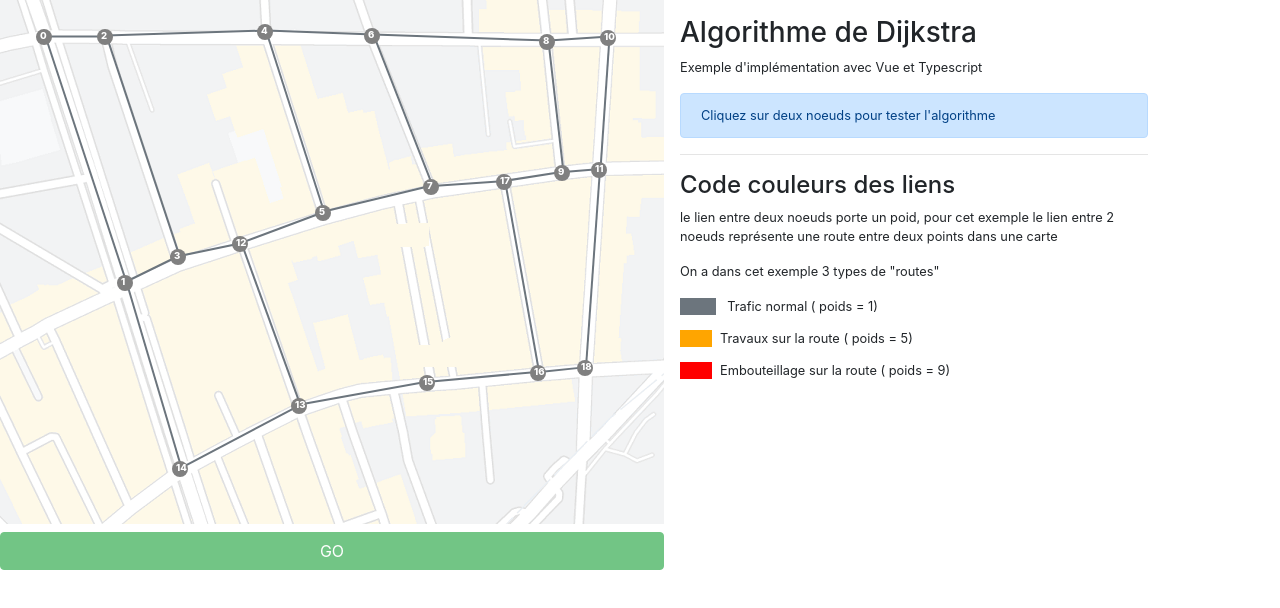
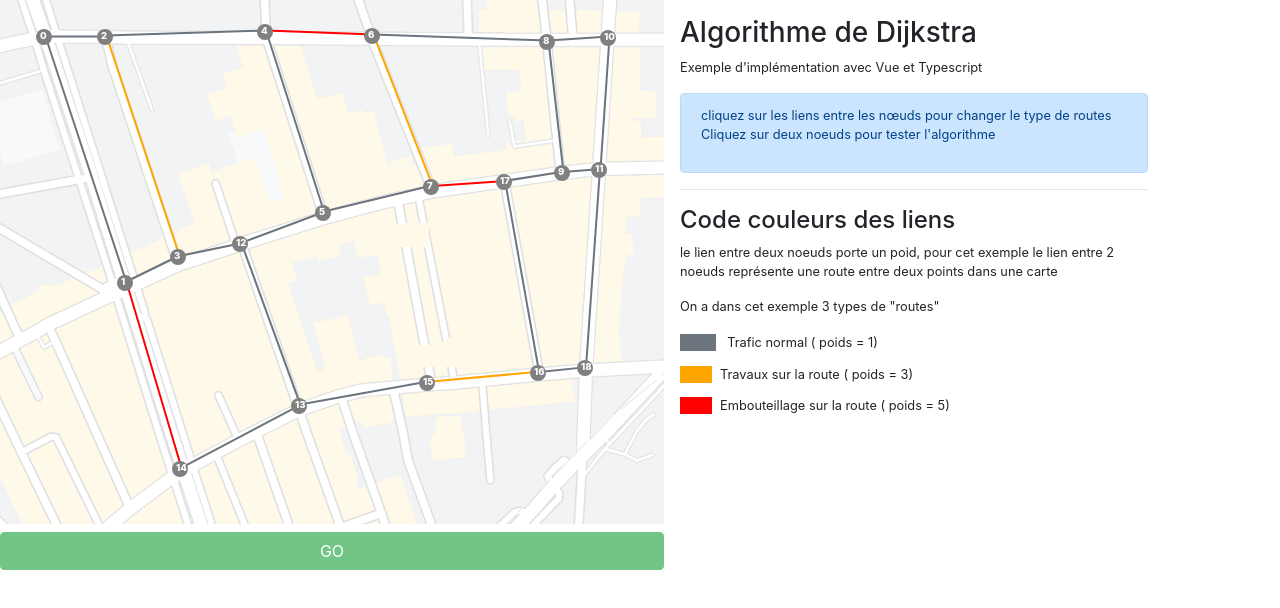
Before and after one commit to bmarwane/dijkstra-vue-ts, a Vue app: page / in a window 1280 px wide. Shown: the top 608 px of the page. Built offline with nearby package versions, Linux system fonts and the light colour scheme.

Commit message:
Update docs + update mock data

```diff
--- a/src/views/DijkstraWithMap.vue
+++ b/src/views/DijkstraWithMap.vue
@@ -23,7 +23,12 @@
       <h3>Algorithme de Dijkstra</h3>
       <p>Exemple d'implémentation avec Vue et Typescript</p>
 
-      <div class="alert alert-primary" role="alert">Cliquez sur deux noeuds pour tester l'algorithme</div>
+      <div class="alert alert-primary" role="alert">
+        <ul class="list-unstyled">
+          <li>cliquez sur les liens entre les nœuds pour changer le type de routes</li>
+          <li>Cliquez sur deux noeuds pour tester l'algorithme</li>
+        </ul>
+      </div>
 
       <hr />
 
@@ -36,10 +41,10 @@
           <span class="normal_route">&nbsp;</span> Trafic normal ( poids = 1)
         </li>
         <li>
-          <span class="road_construction_route"></span> Travaux sur la route ( poids = 5)
+          <span class="road_construction_route"></span> Travaux sur la route ( poids = 3)
         </li>
         <li>
-          <span class="crowded_route"></span> Embouteillage sur la route ( poids = 9)
+          <span class="crowded_route"></span> Embouteillage sur la route ( poids = 5)
         </li>
       </ul>
     </div>
@@ -160,26 +165,26 @@ export default class DijkstraWithMap extends Vue {
       [0, 1, 1],
       [0, 2, 1],
       [2, 4, 1],
-      [2, 3, 1],
+      [2, 3, 3],
       [1, 3, 1],
       [3, 12, 1],
       [12, 5, 1],
       [4, 5, 1],
-      [4, 6, 1],
+      [4, 6, 5],
       [5, 7, 1],
-      [6, 7, 1],
+      [6, 7, 3],
       [6, 8, 1],
-      [7, 17, 1],
+      [7, 17, 5],
       [8, 9, 1],
       [8, 10, 1],
       [17, 9, 1],
       [10, 11, 1],
       [9, 11, 1],
-      [1, 14, 1],
+      [1, 14, 5],
       [14, 13, 1],
       [12, 13, 1],
       [13, 15, 1],
-      [15, 16, 1],
+      [15, 16, 3],
       [17, 16, 1],
       [16, 18, 1],
       [11, 18, 1]
```
